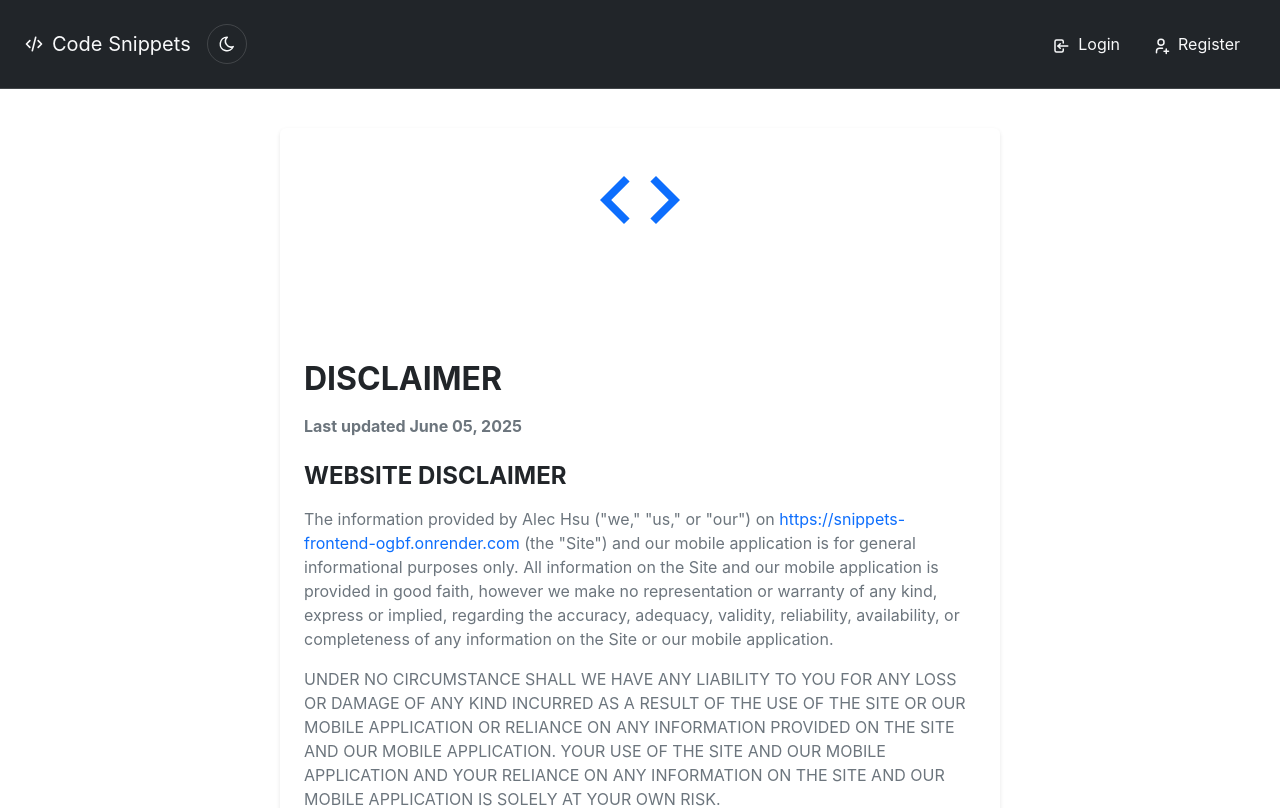
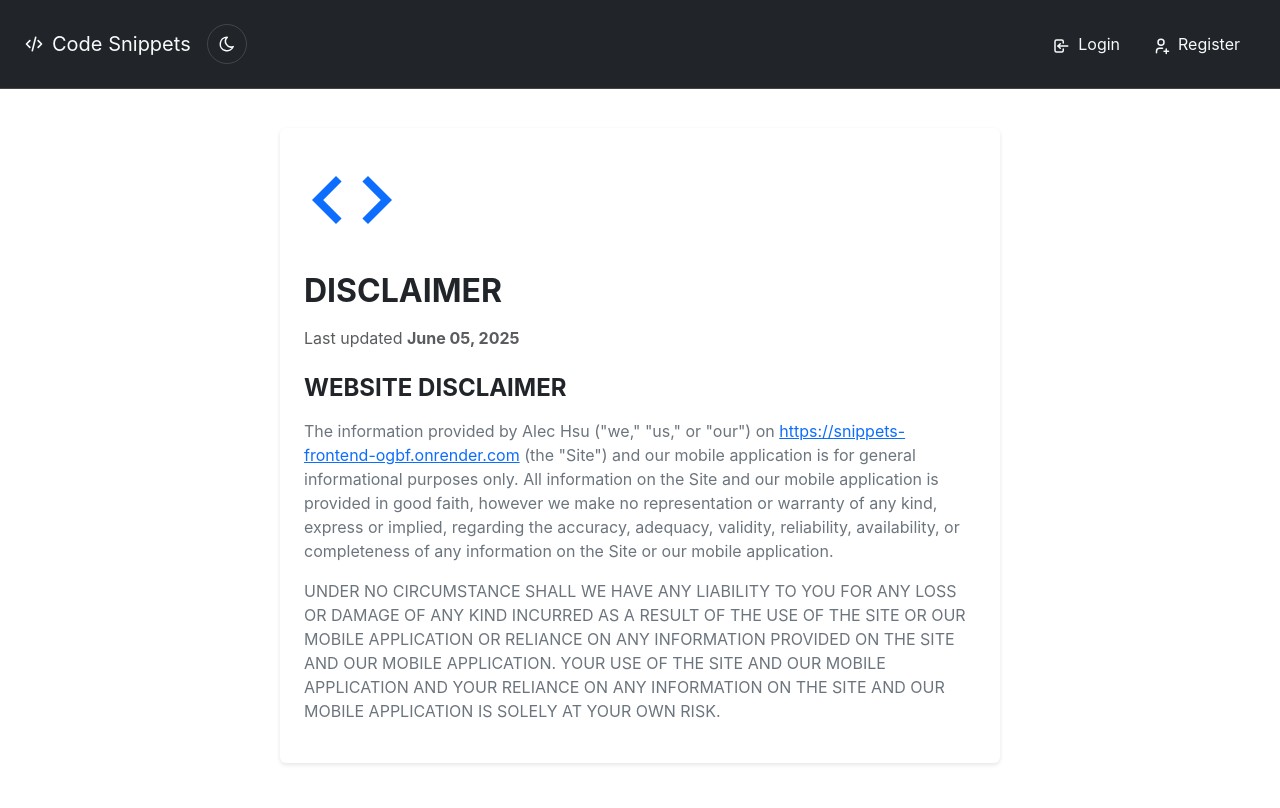
Before and after one commit to hsu022210/Snippets-frontend, a React (Vite) app: page /disclaimer in a window 1280 px wide. Shown: the top 808 px of the page. Built offline with nearby package versions, Linux system fonts and the light colour scheme.

Commit message:
update disclaimer styling

```diff
--- a/src/components/Disclaimer.tsx
+++ b/src/components/Disclaimer.tsx
@@ -1,42 +1,38 @@
+import React from 'react';
 import { Container, Row, Col, Card, Figure } from 'react-bootstrap';
 
 const Disclaimer: React.FC = () => {
   return (
-    <Container className="py-4">
+    <Container className="py-4" data-testid="disclaimer-container">
       <Row className="justify-content-center">
-        <Col xs={12} md={10} lg={8}>
+        <Col lg={8} md={10} xs={12}>
           <Card className="border-0">
             <Card.Body>
-              <div className="text-center mb-5">
-                <Figure>
+              <Figure className="figure">
                 <Figure.Image
                   src="/code-icon-lg.svg"
                   alt="Logo"
                   width={96}
                   height={20}
-                    className="mb-5"
                 />
               </Figure>
-              </div>
-              <h1 className="h2 fw-bold mb-3">DISCLAIMER</h1>
-              <div className="text-secondary mb-4">
-                <strong>Last updated </strong>
-                <strong>June 05, 2025</strong>
-              </div>
-              <h2 className="h4 fw-bold mb-3">WEBSITE DISCLAIMER</h2>
+              <h2 className="h2 fw-bold mb-3">DISCLAIMER</h2>
+              <p className="text-muted mb-4">
+                Last updated <span className="fw-bold">June 05, 2025</span>
+              </p>
+              <h4 className="h4 fw-bold mb-3">WEBSITE DISCLAIMER</h4>
               <p className="text-secondary mb-3">
                 The information provided by Alec Hsu ("we," "us," or "our") on{' '}
                 <a
                   href="https://snippets-frontend-ogbf.onrender.com"
                   target="_blank"
                   rel="noopener noreferrer"
-                  className="text-primary text-decoration-none"
                 >
                   https://snippets-frontend-ogbf.onrender.com
                 </a>{' '}
                 (the "Site") and our mobile application is for general informational purposes only. All information on the Site and our mobile application is provided in good faith, however we make no representation or warranty of any kind, express or implied, regarding the accuracy, adequacy, validity, reliability, availability, or completeness of any information on the Site or our mobile application.
               </p>
-              <p className="text-secondary">
+              <p className="text-secondary mb-3">
                 UNDER NO CIRCUMSTANCE SHALL WE HAVE ANY LIABILITY TO YOU FOR ANY LOSS OR DAMAGE OF ANY KIND INCURRED AS A RESULT OF THE USE OF THE SITE OR OUR MOBILE APPLICATION OR RELIANCE ON ANY INFORMATION PROVIDED ON THE SITE AND OUR MOBILE APPLICATION. YOUR USE OF THE SITE AND OUR MOBILE APPLICATION AND YOUR RELIANCE ON ANY INFORMATION ON THE SITE AND OUR MOBILE APPLICATION IS SOLELY AT YOUR OWN RISK.
               </p>
             </Card.Body>
```
Also changed, not shown: 1 other file (tests, documents, lock files or other folders). Lines whose indentation alone changed are shown as unchanged.
